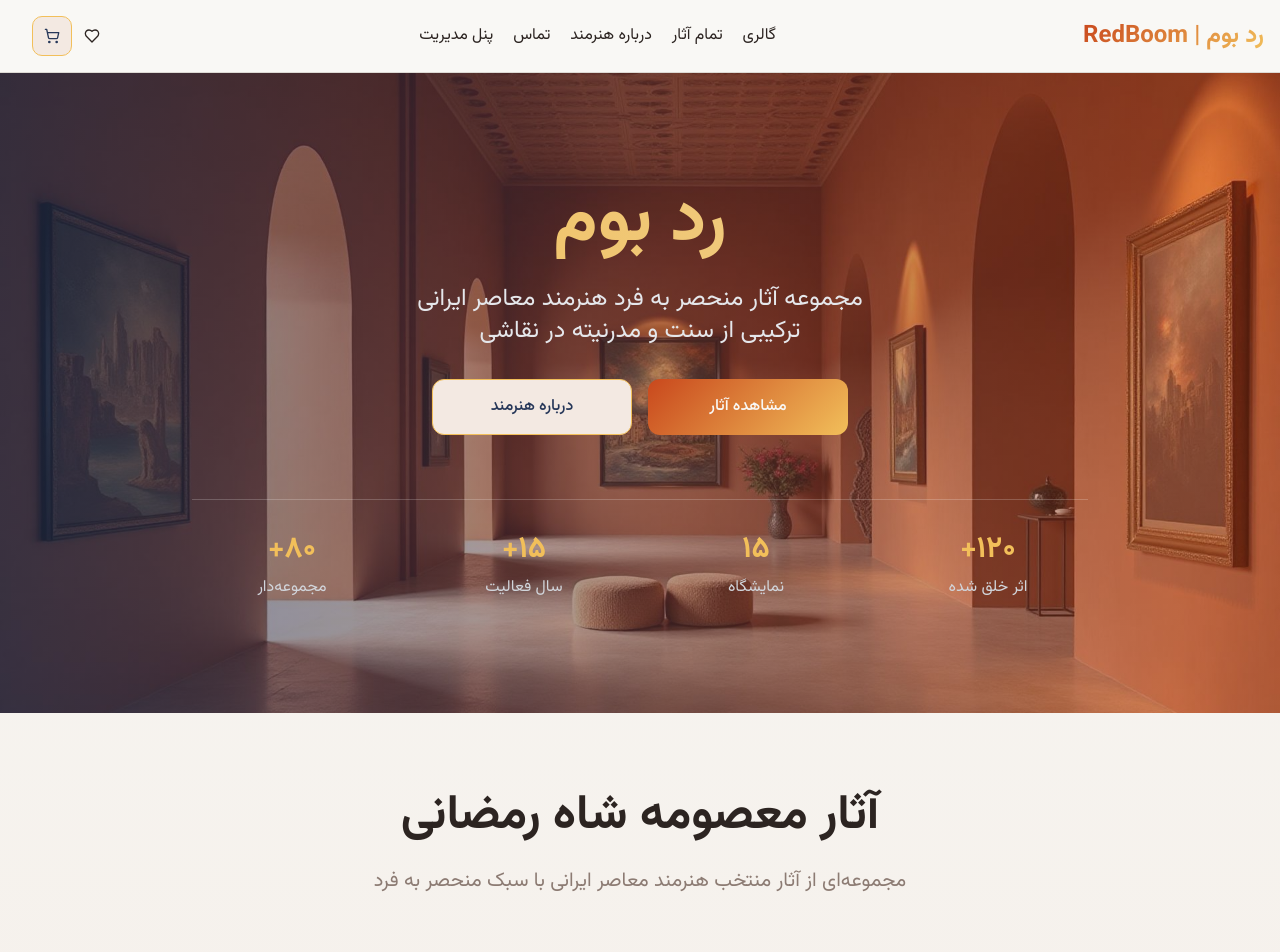
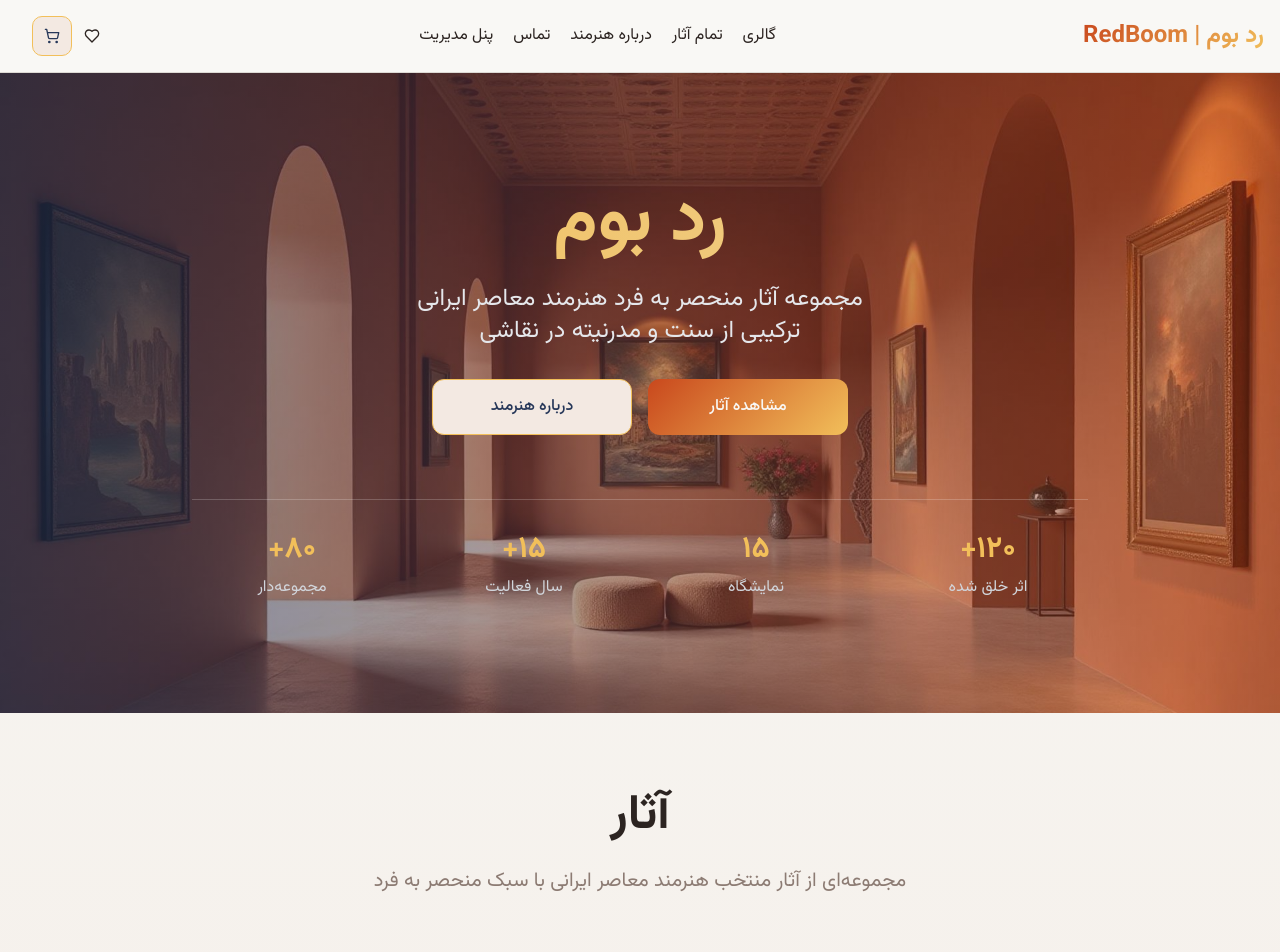
Before and after one commit to Matin-Hn/Boomineh, a React (Vite) app: page / in a window 1280 px wide. Shown: the top 952 px of the page. Built offline with nearby package versions, Linux system fonts and the light colour scheme.

Commit message:
text in main changed

```diff
--- a/src/components/FeaturedGallery.tsx
+++ b/src/components/FeaturedGallery.tsx
@@ -77,7 +77,7 @@ const FeaturedGallery = () => {
         {/* Header */}
         <div className="text-center mb-16">
           <h2 className="text-4xl md:text-5xl font-bold text-foreground mb-6">
-            آثار معصومه شاه رمضانی
+          آثار
           </h2>
           <p className="text-xl text-muted-foreground max-w-2xl mx-auto leading-relaxed">
             مجموعه‌ای از آثار منتخب هنرمند معاصر ایرانی با سبک منحصر به فرد
```
